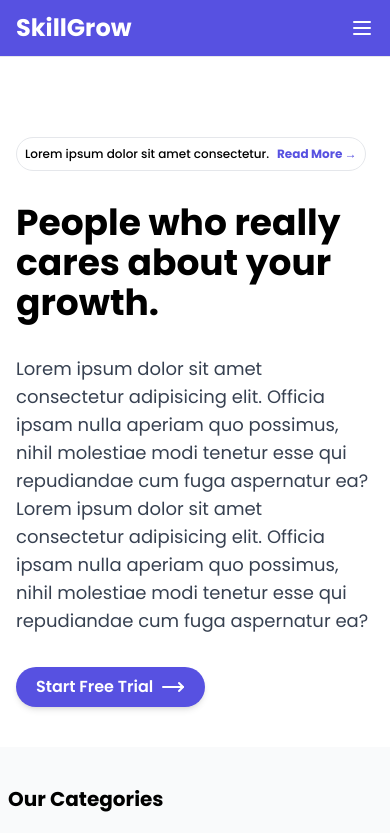
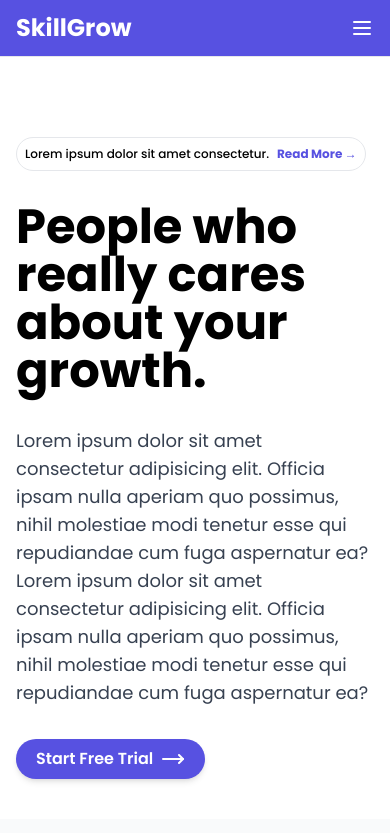
Before and after one commit to SurajKushwaha23/skillgrow, a React (Vite) app: page / in a window 390 px wide. Shown: the top 833 px of the page. Built offline with nearby package versions, Linux system fonts and the light colour scheme.

Commit message:
change font size

```diff
--- a/src/assets/Pages/home/Home.jsx
+++ b/src/assets/Pages/home/Home.jsx
@@ -48,7 +48,7 @@ function Home() {
                 </span>
               </p>
             </div>
-            <h1 className="mt-8 max-w-full text-4xl font-bold text-black md:text-4xl lg:text-7xl">
+            <h1 className="mt-8 max-w-full text-5xl font-bold text-black md:text-5xl lg:text-7xl">
               People who really cares about your growth.
             </h1>
             <p className="mt-8 max-w-full text-lg text-gray-700">
```
